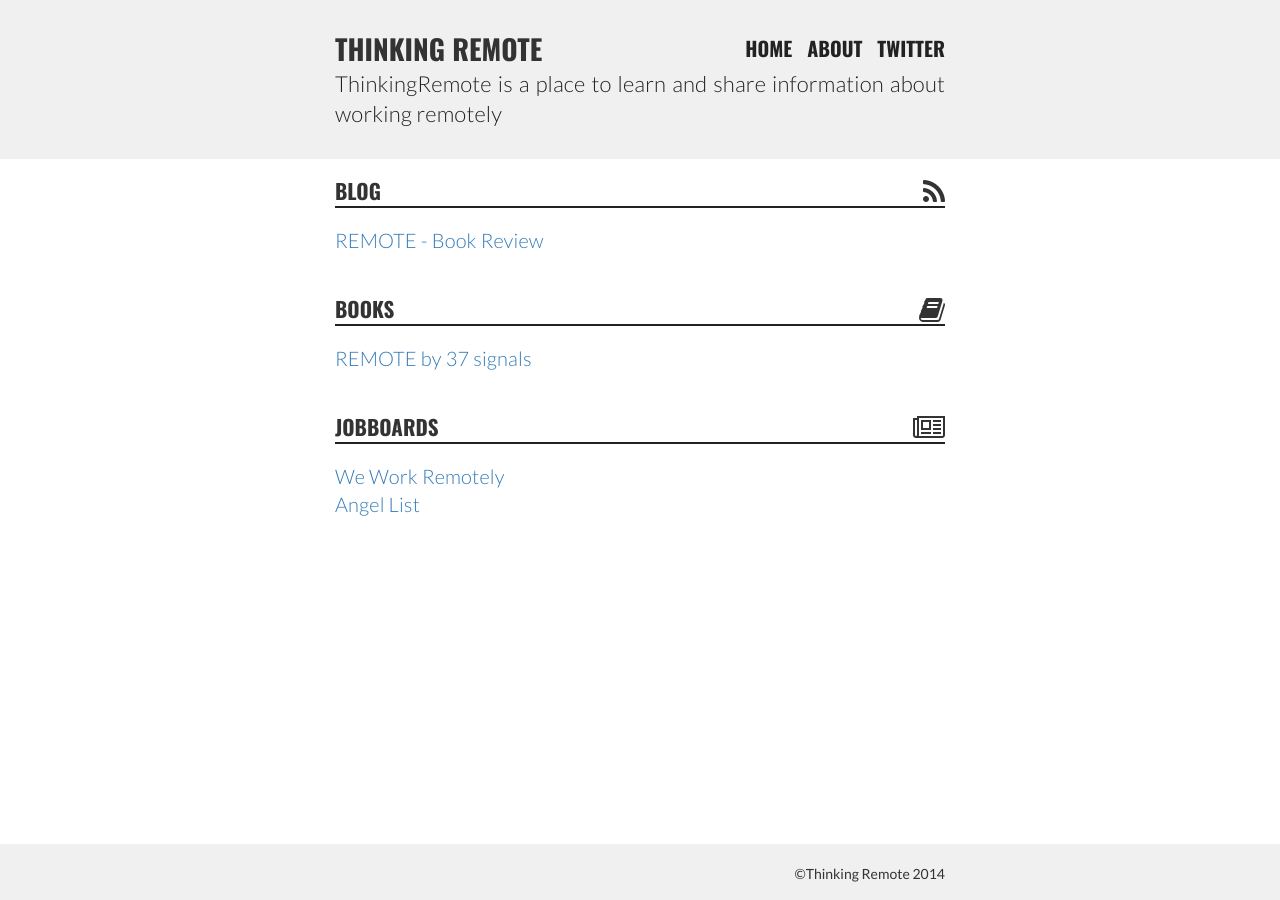
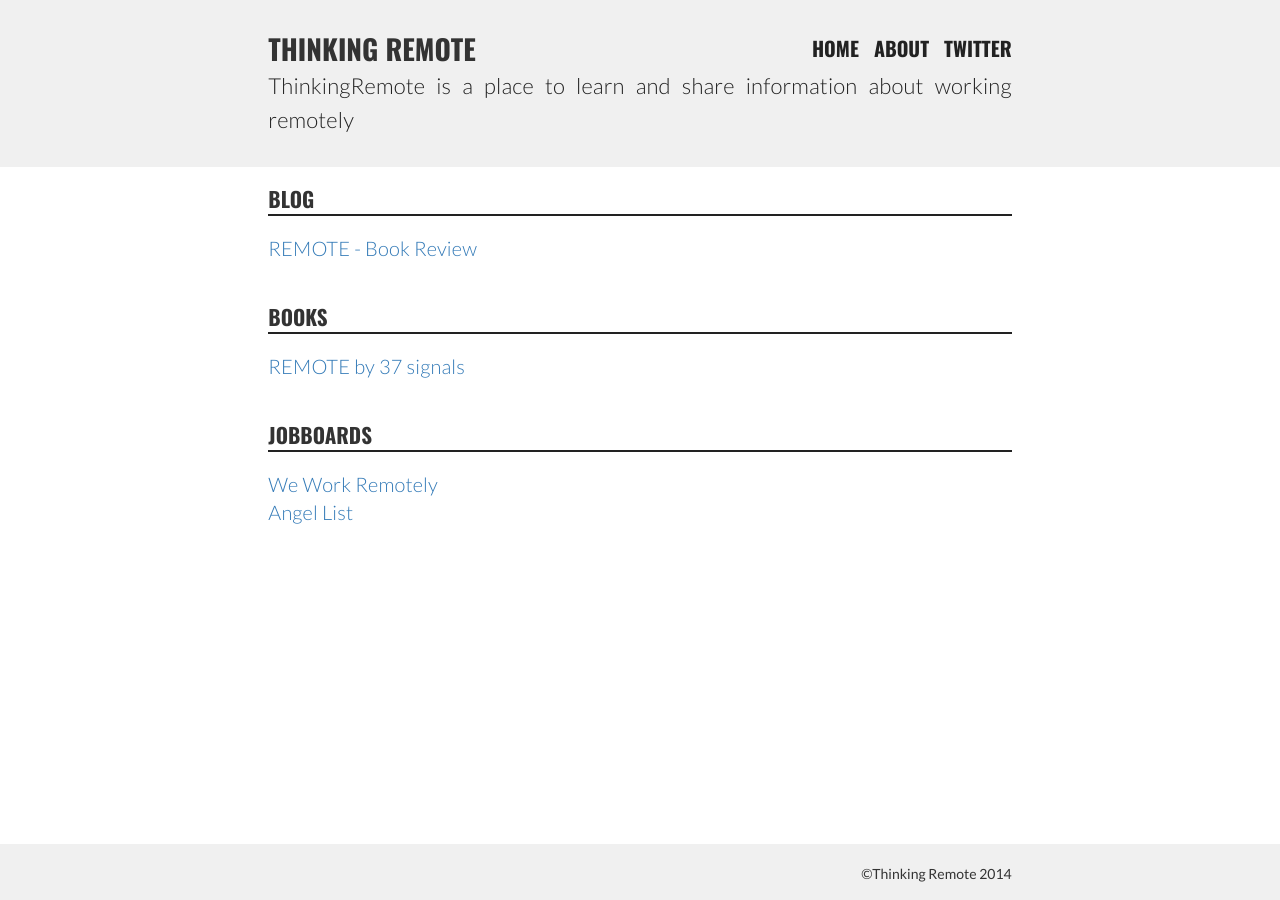
Before and after one commit to thinkingremote/thinkingremote.com, a Jekyll site: the page built from index.html, in a window 1280 px wide. Built offline with Jekyll 4.4.1, drawn with Linux system fonts in a browser that asks for light colours; nearby versions of some CDN libraries; comment, search, counter and statistics services are not loaded.

Commit message:
working on readable

```diff
--- a/_includes/head.html
+++ b/_includes/head.html
@@ -11,5 +11,4 @@
   <link rel="alternate" type="application/atom+xml" title="{{ site.title }}" href="{{ "/feed.xml" | prepend: site.baseurl | prepend: site.url }}" />
   <link href='http://fonts.googleapis.com/css?family=Lato:100,300,400,700,900,100italic,300italic,400italic,700italic,900italic' rel='stylesheet' type='text/css'>
   <link href='http://fonts.googleapis.com/css?family=Oswald:400,700,300' rel='stylesheet' type='text/css'>
-  <link href="//maxcdn.bootstrapcdn.com/font-awesome/4.2.0/css/font-awesome.min.css" rel="stylesheet">
 </head>
--- a/css/_sass/styles.scss
+++ b/css/_sass/styles.scss
@@ -17,7 +17,7 @@
    background-color:#fff;
 }
 .container {
-  width: 960px;
+  width: 1160px;
 }
 h1,h2,h3,h4,h5,h6 {
   font-family: 'Oswald', sans-serif;
@@ -31,7 +31,7 @@
   font-style: normal;
   font-weight: 300;
   letter-spacing: 0.159999996423721px;
-  line-height: 30px;
+  line-height: 34px;
   margin: auto;
   margin-bottom: 30px;
   visibility: visible;
--- a/index.html
+++ b/index.html
@@ -28,3 +28,8 @@
 
   </div>
 </div>
+
+<!--
+https://blog.compose.io/making-remote-work-work-an-adventure-in-time-and-space/
+
+-->
```
